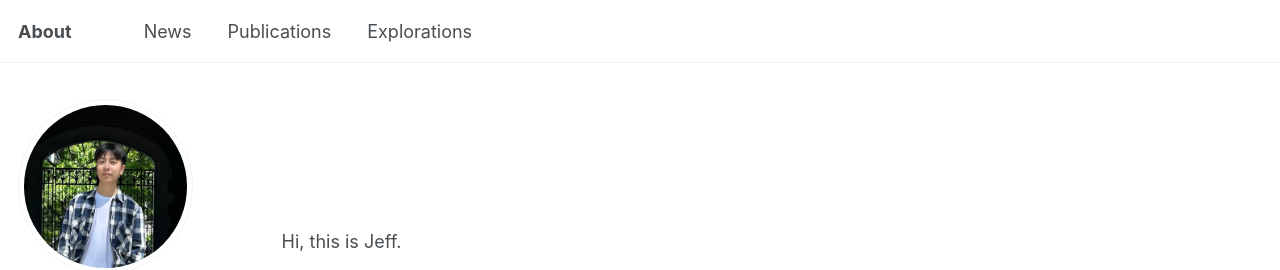
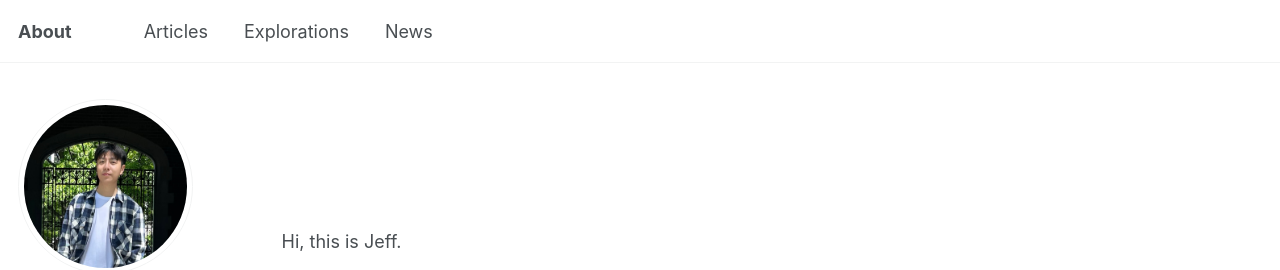
Before and after one commit to jianfenglan/jianfenglan.github.io, a Jekyll site: the page built from _pages/about.md, in a window 1280 px wide. Shown: the top 270 px of the page. Built offline with Jekyll 4.4.1, drawn with Linux system fonts in a browser that asks for light colours.

Commit message:
Update navigation.yml

```diff
--- a/_data/navigation.yml
+++ b/_data/navigation.yml
@@ -9,11 +9,11 @@
 
 main:
 
-  - title: "News"
-    url: /news/
-
-  - title: "Publications"
-    url: /publications/
+  - title: "Articles"
+    url: /articles/
 
   - title: "Explorations"
     url: /explorations/
+
+  - title: "News"
+    url: /news/
```
